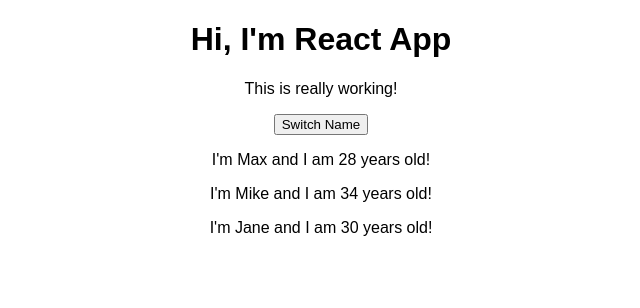
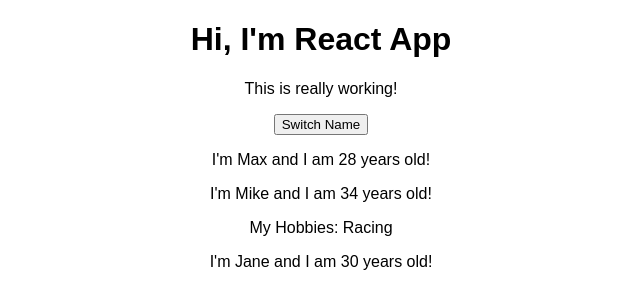
Before and after one commit to rywem/ReactPlayground, a React (Create React App) app in the folder burger/: page / in a window 1280 px wide. Shown: the top 308 px of the page, without its empty margins (319-959 px from the left). Built offline with nearby package versions, Linux system fonts and the light colour scheme.

Commit message:
Pass click reference with props

```diff
--- a/burger/src/App.js
+++ b/burger/src/App.js
@@ -10,9 +10,10 @@
       { name: "Max", age: 28 },
       { name: "Mike", age: 34 },
       { name: "Jane", age: 30 }
-    ],
-    otherState: 'some other value'
+    ]
   });
+
+  const [otherState, setOtherState] = useState({otherState: 'some other value'});
 
   const switchNameHandler = () => {
     //this.state.persons[0].name = 'Joe';
@@ -28,9 +29,16 @@
       <h1>Hi, I'm React App</h1>
       <p>This is really working!</p>
       <button onClick={switchNameHandler}>Switch Name</button>
-      <Person name={personsState.persons[0].name} age={personsState.persons[0].age} />
-      <Person name={personsState.persons[1].name} age={personsState.persons[1].age} />
-      <Person name={personsState.persons[2].name} age={personsState.persons[2].age} />
+      <Person
+        name={personsState.persons[0].name}
+        age={personsState.persons[0].age} />
+      <Person
+        name={personsState.persons[1].name}
+        age={personsState.persons[1].age}
+        click={switchNameHandler}>My Hobbies: Racing</Person>
+      <Person
+        name={personsState.persons[2].name}
+        age={personsState.persons[2].age} />
     </div>
   );
 }
--- a/burger/src/Person/Person.js
+++ b/burger/src/Person/Person.js
@@ -3,7 +3,7 @@
 const person = (props) => {
     return (
         <div>
-            <p>I'm {props.name} and I am {props.age} years old!</p>
+            <p onClick={props.click}>I'm {props.name} and I am {props.age} years old!</p>
             <p>{props.children}</p>
         </div>
     )
```
